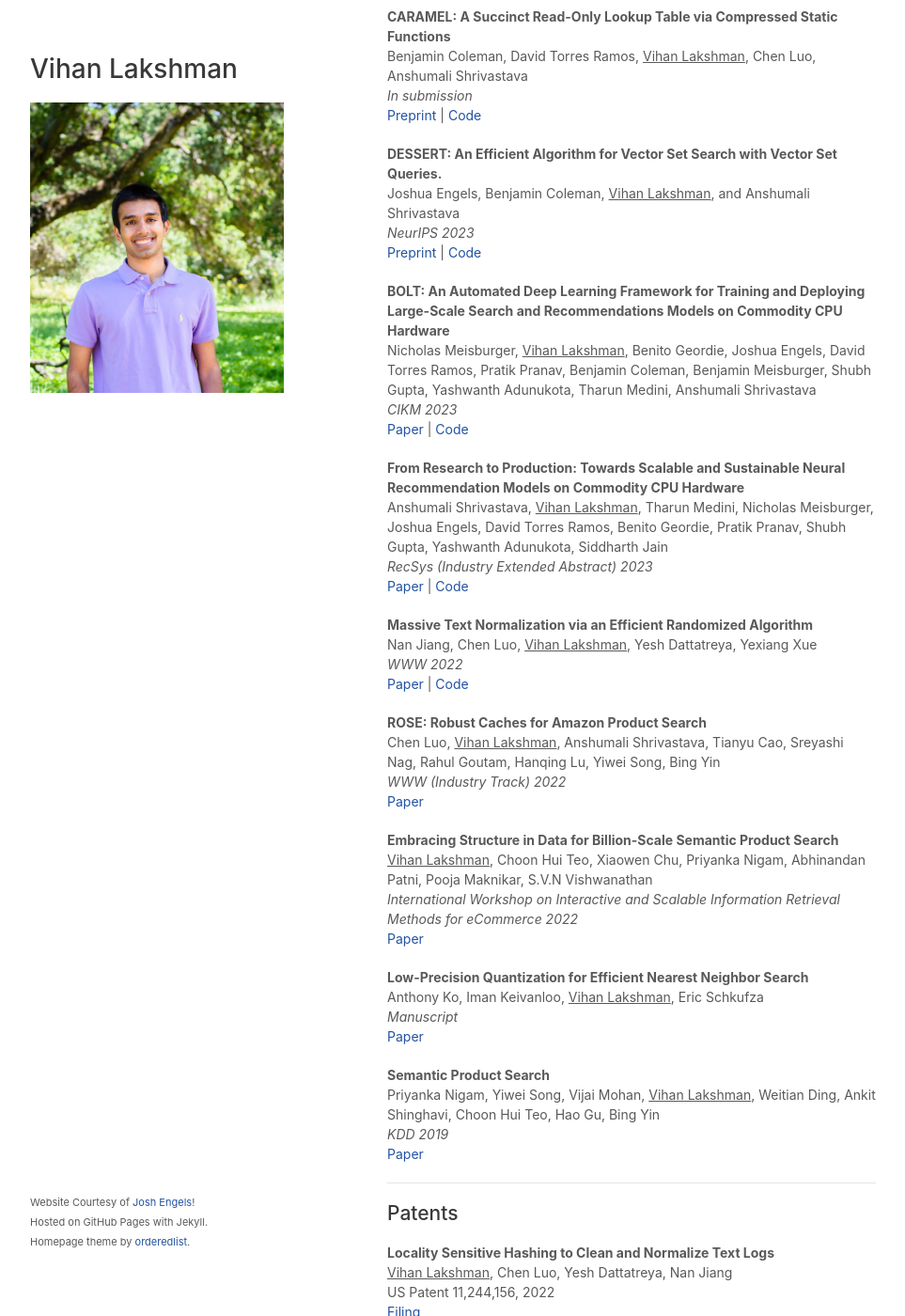
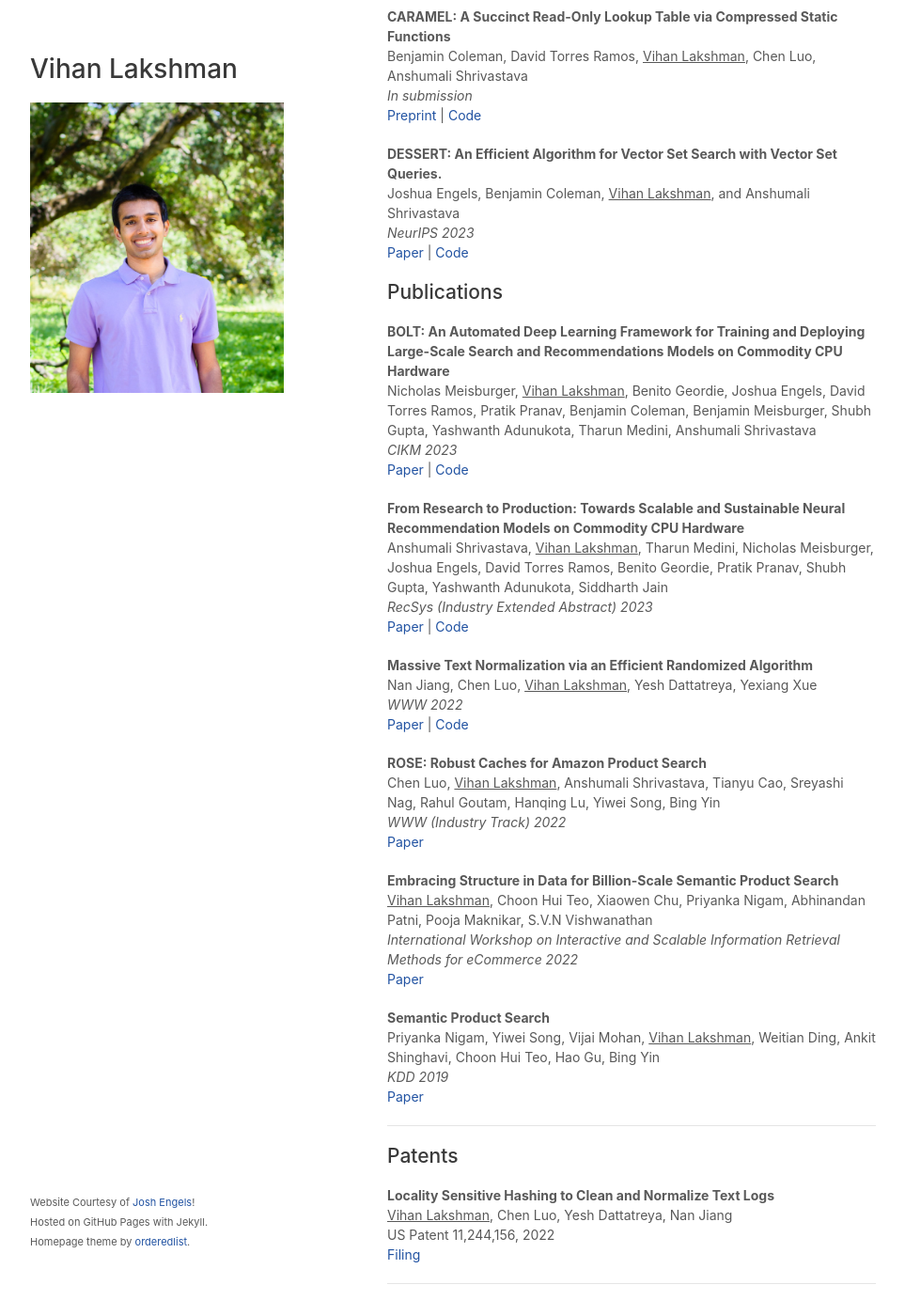
Before and after one commit to vihan-lakshman/vihan-lakshman.github.io, a Jekyll site: the page built from index.html, in a window 1280 px wide and 1400 px high, scrolled down 345 px. Shown: the whole window at 94% size, without its empty margins (158-1121 px from the left). Built offline with Jekyll 4.4.1, drawn with Linux system fonts in a browser that asks for light colours; a style sheet for code colours, icons or effects is not loaded; some of the changed text lies outside the part shown.

Commit message:
Small fix

```diff
--- a/index.html
+++ b/index.html
@@ -69,10 +69,11 @@
       <b>DESSERT: An Efficient Algorithm for Vector Set Search with Vector Set Queries.</b> <br>
       Joshua Engels, Benjamin Coleman, <u>Vihan Lakshman</u>, and Anshumali Shrivastava<br>
       <i>NeurIPS 2023</i><br>
-      <a href="https://arxiv.org/pdf/2210.15748.pdf">Preprint</a> |
+      <a href="https://arxiv.org/pdf/2210.15748.pdf">Paper</a> |
       <a href="https://github.com/ThirdAIResearch/Dessert">Code</a>
       </p>
 
+      <h2>Publications</h2>
       <p>
         <b>BOLT: An Automated Deep Learning Framework for Training and Deploying Large-Scale Search and Recommendations
           Models on Commodity CPU Hardware</b> <br>
@@ -117,19 +118,12 @@
           eCommerce 2022</i> <br>
         <a href="https://arxiv.org/pdf/2110.06125.pdf">Paper</a>
       </p>
-      <p>
-        <b>Low-Precision Quantization for Efficient Nearest Neighbor Search</b><br>
-        Anthony Ko, Iman Keivanloo, <u>Vihan Lakshman</u>, Eric Schkufza<br>
-        <i>Manuscript</i><br>
-        <a href="https://arxiv.org/pdf/2110.08919.pdf">Paper</a>
-      </p>
-      <p>
-        <b>Semantic Product Search</b> <br>
-        Priyanka Nigam, Yiwei Song, Vijai Mohan, <u>Vihan Lakshman</u>, Weitian Ding, Ankit Shinghavi, Choon Hui Teo,
-        Hao Gu, Bing Yin<br>
-        <i>KDD 2019</i><br>
+      <b>Semantic Product Search</b> <br>
+      Priyanka Nigam, Yiwei Song, Vijai Mohan, <u>Vihan Lakshman</u>, Weitian Ding, Ankit Shinghavi, Choon Hui Teo,
+      Hao Gu, Bing Yin<br>
+      <i>KDD 2019</i><br>
 
-        <a href="https://dl.acm.org/doi/pdf/10.1145/3292500.3330759">Paper</a>
+      <a href="https://dl.acm.org/doi/pdf/10.1145/3292500.3330759">Paper</a>
       </p>
       <hr>
 
```
Also changed, not shown: other parts of index.html (+1 -1 lines).
